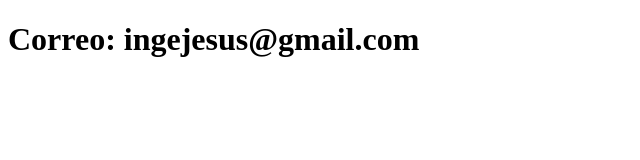
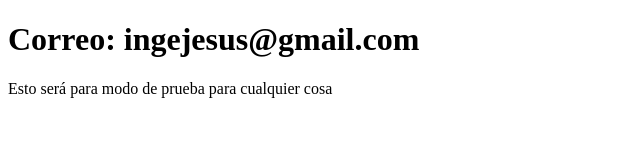
Before and after one commit to datamasterdev/juego-secreto, a plain HTML site: page contacto.html in a window 1280 px wide. Shown: the whole page, without its empty margins (0-640 px from the left). Drawn offline with Linux system fonts and the light colour scheme.

Commit message:
prueba del domingo

```diff
--- a/contacto.html
+++ b/contacto.html
@@ -8,5 +8,6 @@
 <body>
     <h1>Correo: ingejesus@gmail.com</h1>
     <script src="apps.js"></script>
+    <p>Esto será para modo de prueba para cualquier cosa</p>
 </body>
 </html>
```
